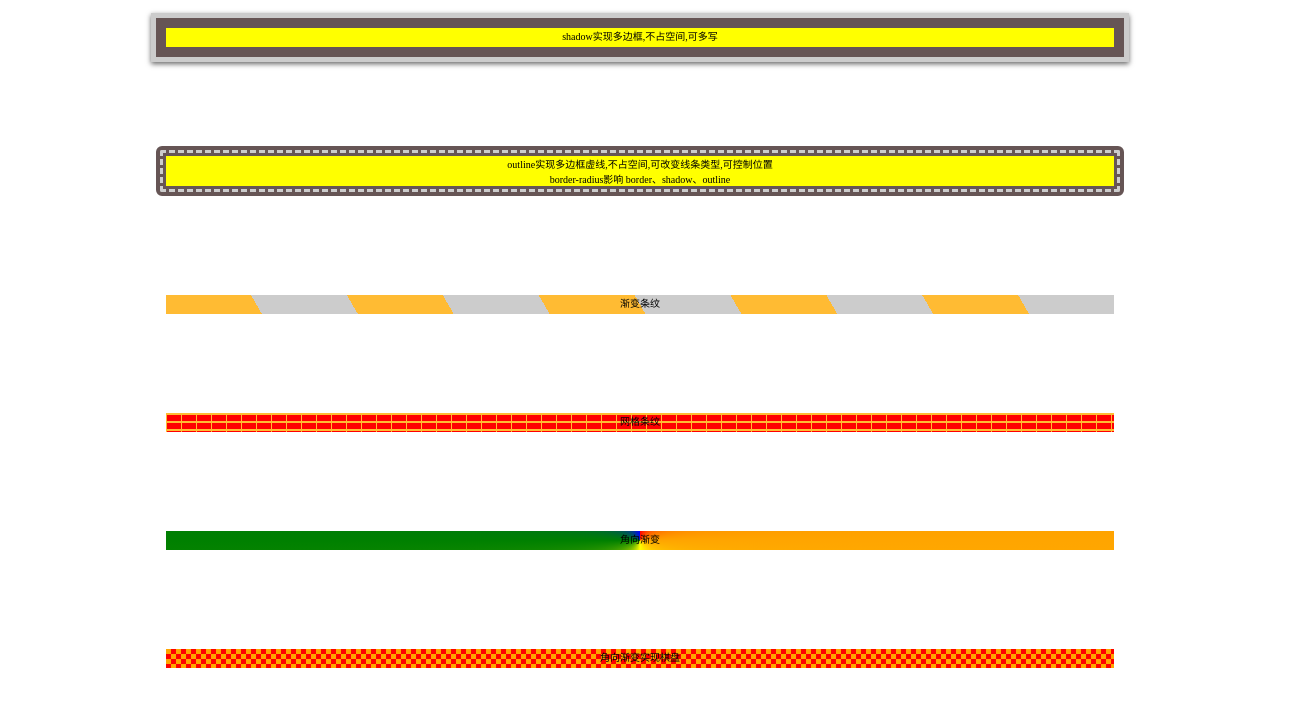
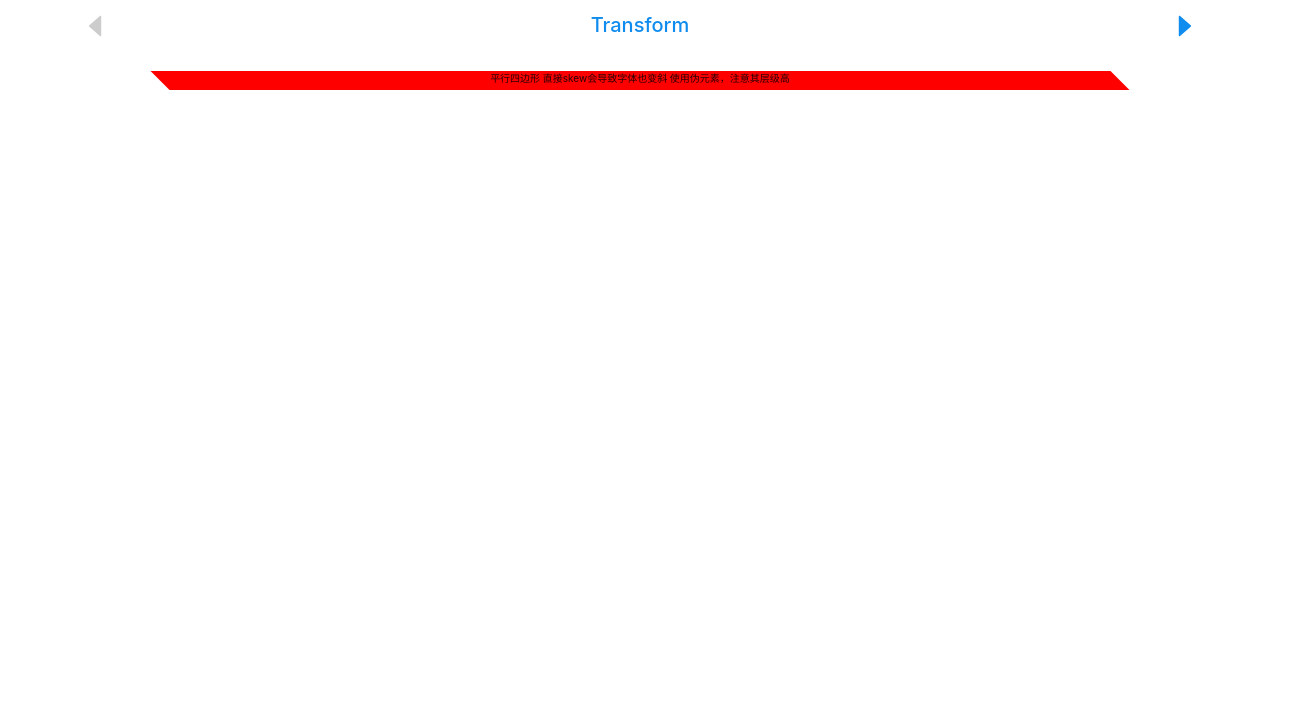
Before and after one commit to caifeng123/learn-css, a React (Create React App) app: page / in a window 1280 px wide. Shown: the top 706 px of the page, 1305 px wide, since content can reach past the window. Built offline with nearby package versions, Linux system fonts and the light colour scheme.

Commit message:
feat: border and layout

```diff
--- a/package.json
+++ b/package.json
@@ -5,9 +5,11 @@
   "keywords": [],
   "main": "src/index.tsx",
   "dependencies": {
+    "antd": "4.17.3",
     "less": "4.1.2",
     "react": "17.0.2",
     "react-dom": "17.0.2",
+    "react-router-dom": "6.1.1",
     "react-scripts": "4.0.3"
   },
   "devDependencies": {
--- a/src/App.tsx
+++ b/src/App.tsx
@@ -1,17 +1,48 @@
+/**
+ * @file 示例入口
+ * @author caifeng01
+ */
+
+import { BrowserRouter, Routes, Route } from "react-router-dom";
+import Introduction from "./introduction";
+import "antd/dist/antd.css";
 import "./index.less";
 
-export default function App() {
+const App = () => {
   return (
-    <div className="App">
-      <div id="outline-box-shadow">shadow实现多边框,不占空间,可多写</div>
-      <div id="outline-outline-radius">
-        <div>outline实现多边框虚线,不占空间,可改变线条类型,可控制位置</div>
-        <div>border-radius影响 border、shadow、outline</div>
-      </div>
-      <div id="linear-string">渐变条纹</div>
-      <div id="linear-net">网格条纹</div>
-      <div id="conic-gradient">角向渐变</div>
-      <div id="conic-gradient-chess">角向渐变实现棋盘</div>
-    </div>
+    <>
+      <BrowserRouter>
+        <Routes>
+          <Route path="/" element={<Introduction />} />
+          {/* <Route path="/cchooksdemo" element={<DemoHeader />}>
+            <Route path="UseSetStateDemo" element={<UseSetStateDemo />} />
+            <Route path="UseDeepValue" element={<UseDeepValue />} />
+            <Route path="UseConcurrentDemo" element={<UseConcurrentDemo />} />
+            <Route path="UseCascadeDemo" element={<UseCascadeDemo />} />
+            <Route path="UseCounterDemo" element={<UseCounterDemo />} />
+            <Route path="UseDeepEffectDemo" element={<UseDeepEffectDemo />} />
+            <Route
+              path="UseEffectCallbackDemo"
+              element={<UseEffectCallbackDemo />}
+            />
+            <Route path="UseRequestDemo" element={<UseRequestDemo />} />
+          </Route>
+          <Route path="/teachdemo" element={<DemoHeader />}>
+            <Route path="MemoDemo" element={<MemoDemo />} />
+            <Route path="UseEffectDemo" element={<UseEffectDemo />} />
+            <Route path="UseCascadeDemo" element={<UseCascadeDemo />} />
+            <Route path="UseCounterDemo" element={<UseCounterDemo />} />
+            <Route path="UseDeepEffectDemo" element={<UseDeepEffectDemo />} />
+            <Route
+              path="UseEffectCallbackDemo"
+              element={<UseEffectCallbackDemo />}
+            />
+            <Route path="UseRequestDemo" element={<UseRequestDemo />} />
+          </Route> */}
+        </Routes>
+      </BrowserRouter>
+    </>
   );
-}
+};
+
+export default App;
--- a/src/index.less
+++ b/src/index.less
@@ -14,54 +14,3 @@
     text-align: center;
   }
 }
-#outline-box-shadow {
-  background: yellow;
-  box-shadow: 0 0 0 1em #655, 0 0 0 1.5em #ccc,
-    0 0.2em 0.5em 1.5em rgba(0, 0, 0, 0.6);
-}
-
-#outline-outline-radius {
-  background: yellow;
-  border: 1em solid #655;
-  outline: 0.3em dashed #ccc;
-  outline-offset: -0.7em;
-  border-radius: 0.6em;
-}
-
-#linear-string {
-  // 渐变颜色 起始值不同
-  // background: linear-gradient(
-  //   to right,#fb3 10%,#ccc 90%
-  // );
-
-  // 立刻变颜色 起始值相同
-  // background: linear-gradient(
-  //   to right,#fb3 25%,#ccc 25%,#ccc 50%, #fb3 50%,#fb3 75%, #ccc 75%
-  // );
-
-  // 带角度的渐变纹 重复
-  background: repeating-linear-gradient(
-    60deg,
-    #fb3 0,
-    #fb3 10%,
-    #ccc 0,
-    #ccc 20%
-  );
-}
-
-#linear-net {
-  background: red;
-  background-image: linear-gradient(#fb3 2px, transparent 0),
-    linear-gradient(90deg, #fb3 1px, transparent 0);
-  background-size: 75px 8px, 15px 75px;
-}
-
-#conic-gradient {
-  background: conic-gradient(red, orange, yellow, green, blue);
-}
-
-#conic-gradient-chess {
-  // background: conic-gradient(red 0,red 25%,orange 0,orange 50%,red 0,red 75%,orange 75%,orange 0);
-  background: repeating-conic-gradient(red 0, red 25%, orange 25%, orange 50%);
-  background-size: 10px 10px;
-}
--- /dev/null
+++ b/src/introduction.tsx
@@ -0,0 +1,80 @@
+/**
+ * @file 简介索引
+ * @author caifeng
+ */
+import { memo, useRef, useState } from "react";
+import { CarouselRef } from "antd/lib/carousel";
+import { Carousel } from "antd";
+import { CaretLeftOutlined, CaretRightOutlined } from "@ant-design/icons";
+import { Shadow, BorderImage, Transform } from "./teach";
+// import TeachDemos from "./teachdemos";
+// import { useCounter } from "../hooks";
+
+const config = {
+  Transform: <Transform />,
+  BorderImage: <BorderImage />,
+  Shadow: <Shadow />
+  // TEACHDEMOS: <TeachDemos />
+};
+
+const configArr = Object.keys(config);
+
+const Temp = memo(
+  ({
+    carouselRef
+  }: {
+    carouselRef: React.MutableRefObject<CarouselRef | null | undefined>;
+  }) => (
+    <Carousel arrows ref={(ref) => (carouselRef.current = ref)}>
+      {Object.values(config).map((item) => item)}
+    </Carousel>
+  )
+);
+const max = configArr.length - 1;
+
+export default () => {
+  const carouselRef = useRef<CarouselRef | null>();
+  const [number, setNumber] = useState(0);
+  const dec = (num: number) =>
+    setNumber((temp) => (temp - num > 0 ? temp - num : 0));
+  const inc = (num: number) =>
+    setNumber((temp) => (temp + num <= max ? temp + num : max));
+  return (
+    <>
+      <div
+        style={{
+          display: "flex",
+          justifyContent: "space-between",
+          padding: "10px 80px",
+          fontSize: 20,
+          color: "#108cee",
+          fontWeight: 500
+        }}
+      >
+        <CaretLeftOutlined
+          style={{ fontSize: 30, color: !number ? "#ccc" : "" }}
+          onClick={() => {
+            if (!number) {
+              return;
+            }
+            carouselRef.current?.prev();
+
+            dec(1);
+          }}
+        />
+        <div>{configArr[number]}</div>
+        <CaretRightOutlined
+          style={{ fontSize: 30, color: number >= max ? "#ccc" : "" }}
+          onClick={() => {
+            if (number >= max) {
+              return;
+            }
+            carouselRef.current?.next();
+            inc(1);
+          }}
+        />
+      </div>
+      <Temp carouselRef={carouselRef} />
+    </>
+  );
+};
--- /dev/null
+++ b/src/teach/borderImage/index.less
@@ -0,0 +1,29 @@
+#border-radius {
+  background: red;
+  border-radius: 15% / 100%;
+  height: 40px;
+}
+
+#top-half-circle {
+  height: 40px;
+  background: aqua;
+  border-radius: 50% / 100% 100% 0 0;
+}
+
+#left-half-circle {
+  height: 40px;
+  background: yellowgreen;
+  border-radius: 100% 0 0 100% / 50%;
+}
+
+#sugar1 {
+  height: 40px;
+  background: palevioletred;
+  border-radius: 100px 50px / 50px 100px;
+}
+
+#sugar2 {
+  height: 40px;
+  background: purple;
+  border-radius: 100px 50px;
+}
--- /dev/null
+++ b/src/teach/borderImage/index.tsx
@@ -0,0 +1,28 @@
+import "./index.less";
+
+export default () => {
+  return (
+    <div className="App">
+      <div id="border-radius">
+        <div>造椭圆 控制50% / 50% 参数</div>
+        <div>前:水平半径 后：垂直半径</div>
+      </div>
+      <div id="top-half-circle">
+        上半圆：斜杠前后的数实际上代表4个方向，类似margin缩写
+        <br />
+        10% 50% / 50% === 10% 50% 10% 50% / 50% 50% 50% 50%
+      </div>
+      <div id="left-half-circle">左半圆</div>
+      <div id="sugar1">
+        糖果1
+        <br />
+        控制border-radius的几个边
+      </div>
+      <div id="sugar2">
+        糖果2
+        <br />
+        控制border-radius的几个边
+      </div>
+    </div>
+  );
+};
--- /dev/null
+++ b/src/teach/index.ts
@@ -0,0 +1,3 @@
+export { default as Shadow } from "./shadow";
+export { default as BorderImage } from "./borderImage";
+export { default as Transform } from "./transform";
--- /dev/null
+++ b/src/teach/shadow/index.less
@@ -0,0 +1,77 @@
+#outline-box-shadow {
+  background: yellow;
+  box-shadow: 0 0 0 1em #655, 0 0 0 1.5em #ccc,
+    0 0.2em 0.5em 1.5em rgba(0, 0, 0, 0.6);
+}
+
+#outline-outline-radius {
+  background: yellow;
+  border: 1em solid #655;
+  outline: 0.3em dashed #ccc;
+  outline-offset: -0.7em;
+  border-radius: 0.6em;
+}
+
+#linear-string {
+  // 渐变颜色 起始值不同
+  // background: linear-gradient(
+  //   to right,#fb3 10%,#ccc 90%
+  // );
+
+  // 立刻变颜色 起始值相同
+  // background: linear-gradient(
+  //   to right,#fb3 25%,#ccc 25%,#ccc 50%, #fb3 50%,#fb3 75%, #ccc 75%
+  // );
+
+  // 带角度的渐变纹 重复
+  background: repeating-linear-gradient(
+    60deg,
+    #fb3 0,
+    #fb3 10%,
+    #ccc 0,
+    #ccc 20%
+  );
+}
+
+#linear-net {
+  background: red;
+  background-image: linear-gradient(#fb3 2px, transparent 0),
+    linear-gradient(90deg, #fb3 1px, transparent 0);
+  background-size: 75px 8px, 15px 75px;
+}
+
+#conic-gradient {
+  background: conic-gradient(red, orange, yellow, green, blue);
+}
+
+#conic-gradient-chess {
+  // background: conic-gradient(red 0,red 25%,orange 0,orange 50%,red 0,red 75%,orange 75%,orange 0);
+  background: repeating-conic-gradient(red 0, red 25%, orange 25%, orange 50%);
+  background-size: 10px 10px;
+}
+
+#linear-random {
+  background: red;
+  background-image: linear-gradient(90deg, #ccc 0.17em, transparent 0),
+    linear-gradient(90deg, #df3 0.13em, transparent 0),
+    linear-gradient(90deg, green 0.19em, transparent 0);
+  background-size: 0.53em 100%, 0.43em 100%, 0.29em 100%;
+}
+
+#border-image-envelop {
+  padding: 10px;
+  box-sizing: border-box;
+  border: 16px solid #ccc;
+  border-image: 16
+    repeating-linear-gradient(
+      -45deg,
+      red 0em,
+      red 1em,
+      transparent 0,
+      transparent 2em,
+      blue 0,
+      blue 3em,
+      transparent 0,
+      transparent 4em
+    );
+}
--- /dev/null
+++ b/src/teach/shadow/index.tsx
@@ -0,0 +1,19 @@
+import "./index.less";
+
+export default () => {
+  return (
+    <div className="App">
+      <div id="outline-box-shadow">shadow实现多边框,不占空间,可多写</div>
+      <div id="outline-outline-radius">
+        <div>outline实现多边框虚线,不占空间,可改变线条类型,可控制位置</div>
+        <div>border-radius影响 border、shadow、outline</div>
+      </div>
+      <div id="linear-string">渐变条纹</div>
+      <div id="linear-random">随机条纹</div>
+      <div id="linear-net">网格条纹</div>
+      <div id="conic-gradient">角向渐变</div>
+      <div id="conic-gradient-chess">角向渐变实现棋盘</div>
+      <div id="border-image-envelop">信封边界 border-image</div>
+    </div>
+  );
+};
--- /dev/null
+++ b/src/teach/transform/index.less
@@ -0,0 +1,14 @@
+#Rhomboid {
+  position: relative;
+  &::after {
+    content: "";
+    z-index: -1;
+    background: red;
+    position: absolute;
+    top: 0;
+    right: 0;
+    left: 0;
+    bottom: 0;
+    transform: skew(45deg);
+  }
+}
--- /dev/null
+++ b/src/teach/transform/index.tsx
@@ -0,0 +1,11 @@
+import "./index.less";
+
+export default () => {
+  return (
+    <div className="App">
+      <div id="Rhomboid">
+        平行四边形 直接skew会导致字体也变斜 使用伪元素，注意其层级高
+      </div>
+    </div>
+  );
+};
--- a/tsconfig.json
+++ b/tsconfig.json
@@ -7,7 +7,7 @@
         "esModuleInterop": true,
         "lib": [
             "dom",
-            "es2015"
+            "es2020"
         ],
         "jsx": "react-jsx"
     }
```
